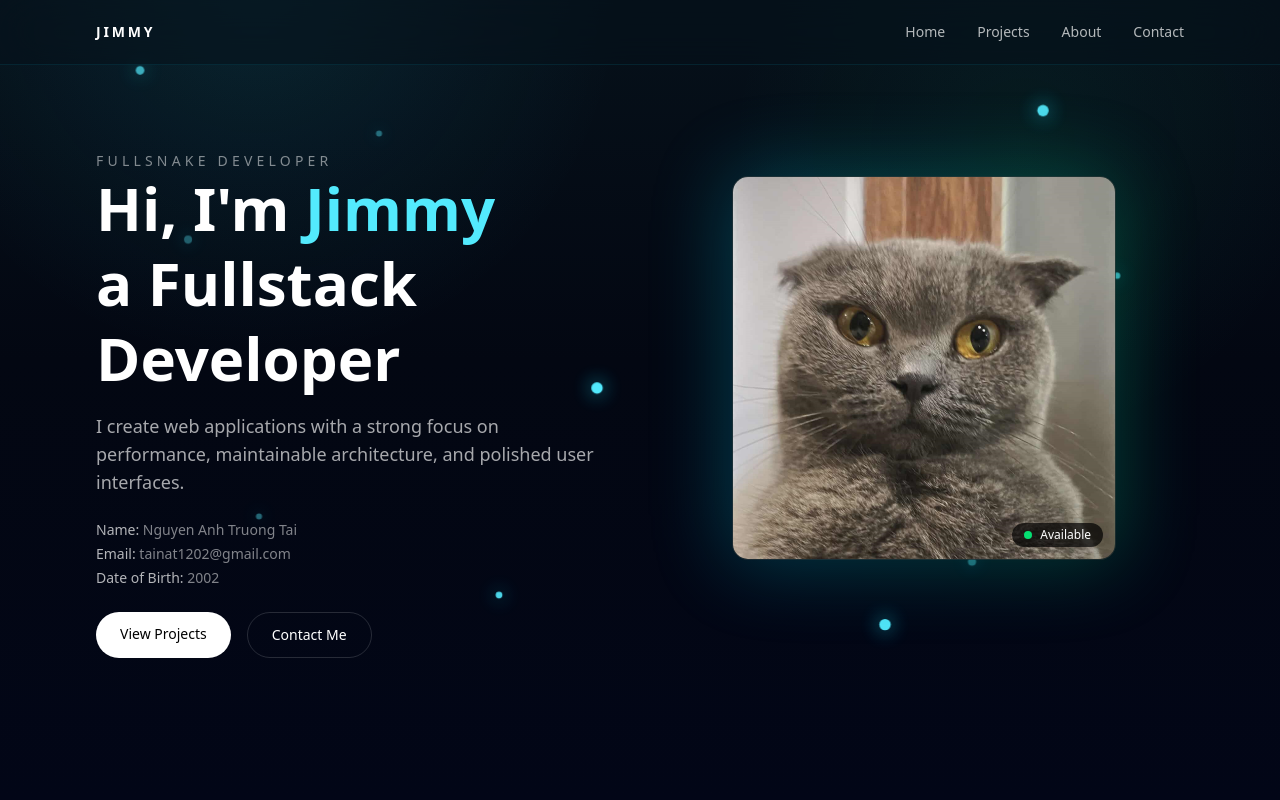
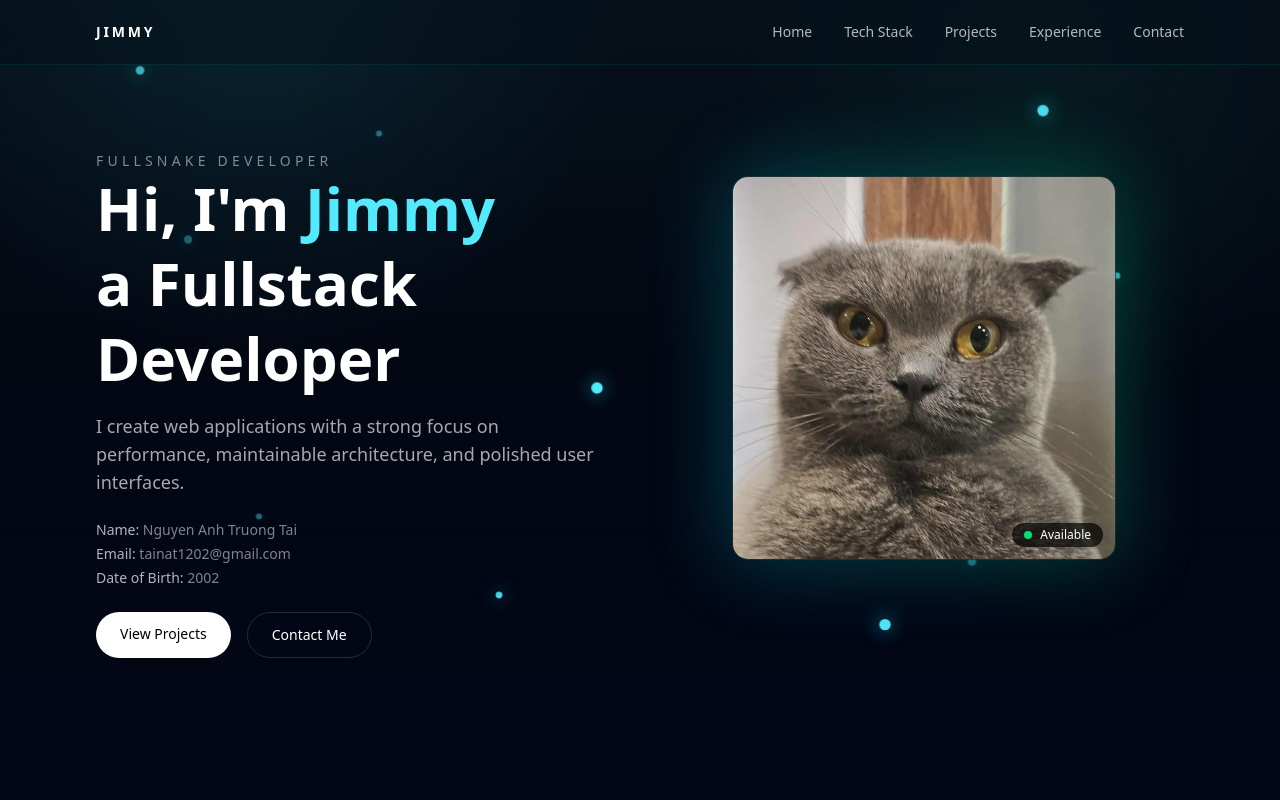
Before and after one commit to Jimmy-02/Porfolio, a Next.js app in the folder apps/web/: page / in a window 1280 px wide. Shown: the top 800 px of the page. Built offline with nearby package versions, Linux system fonts and the light colour scheme.

Commit message:
feat: add id tech stack

```diff
--- a/apps/web/components/Navbar.tsx
+++ b/apps/web/components/Navbar.tsx
@@ -2,8 +2,9 @@ import Container from "@/components/Container";
 
 const navItems = [
   { label: "Home", href: "#" },
+  { label: "Tech Stack", href: "#techstack" },
   { label: "Projects", href: "#projects" },
-  { label: "About", href: "#about" },
+  { label: "Experience", href: "#experience" },
   { label: "Contact", href: "#contact" },
 ];
 
--- a/apps/web/components/TechStack.tsx
+++ b/apps/web/components/TechStack.tsx
@@ -98,7 +98,7 @@ function TechGroup({
 
 export default function TechStack() {
   return (
-    <section className="relative pt-16 pb-8 md:pt-20 md:pb-10">
+    <section id="techstack" className="relative pt-16 pb-8 md:pt-20 md:pb-10">
       <Container>
         <div className="rounded-3xl border border-white/10 bg-white/5 p-6 backdrop-blur-xl md:p-8">
           <div className="mb-8">
```
